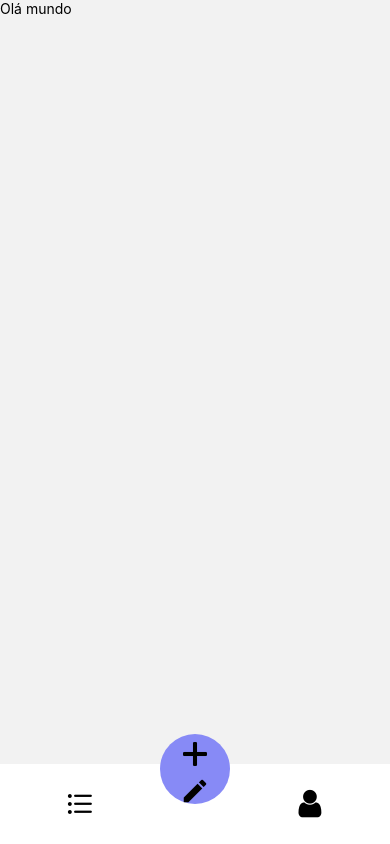
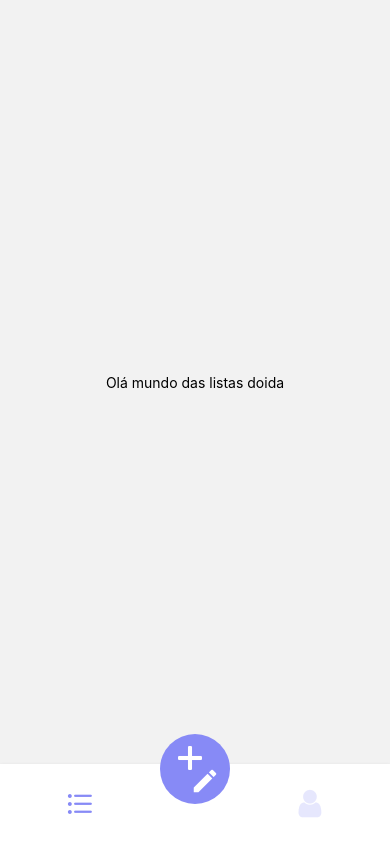
Before and after one commit to luscascarvalho/todo-lists, a React Native app in the folder my-app/: screen /BottomRoutes in a window 390 px wide. Built offline with nearby package versions, Linux system fonts and the light colour scheme.

Commit message:
feat: finalizar login e routes

```diff
--- a/my-app/src/components/customTabBar/index.tsx
+++ b/my-app/src/components/customTabBar/index.tsx
@@ -17,6 +17,7 @@ import {
   AntDesign,
   MaterialIcons,
 } from "@expo/vector-icons";
+import { themas } from "../../global/themes";
 
 interface CustomTabBarProps {
   state: any;
@@ -24,23 +25,49 @@ interface CustomTabBarProps {
 }
 
 export default function CustomTabBar({ state, navigation }: CustomTabBarProps) {
+
+  const go = (screenName: string) => {
+    navigation.navigate(screenName);
+  };
+
   return (
     <View style={style.tabArea}>
-      <TouchableOpacity style={style.tabItem}>
-        <AntDesign name="bars" style={{ fontSize: 32 }} />
+      <TouchableOpacity style={style.tabItem} onPress={() => go("List")}>
+        <AntDesign
+          name="bars"
+          style={{
+            opacity: state.index === 0 ? 1 : 0.2,
+            color: themas.color.primary,
+            fontSize: 32,
+          }}
+        />
       </TouchableOpacity>
 
       <TouchableOpacity style={style.tabItemButton}>
-        <View>
-            <Entypo name="plus" size={40}/>
+        <View style={{ width: "100%", left: 10, top: 4 }}>
+          <Entypo name="plus" size={40} color="#FFFFFF" />
         </View>
-        <View>
-        <MaterialIcons name="edit" size={30} style={{color: '#000'}}/>
+        <View
+          style={{
+            flexDirection: "row-reverse",
+            width: "100%",
+            right: 10,
+            bottom: 10,
+          }}
+        >
+          <MaterialIcons name="edit" size={30} style={{ color: "#FFFFFF" }} />
         </View>
       </TouchableOpacity>
 
-      <TouchableOpacity style={style.tabItem}>
-        <FontAwesome name="user" style={{ fontSize: 32 }} />
+      <TouchableOpacity style={style.tabItem} onPress={() => go("User")}>
+        <FontAwesome
+          name="user"
+          style={{
+            opacity: state.index === 1 ? 1 : 0.2,
+            color: themas.color.primary,
+            fontSize: 32,
+          }}
+        />
       </TouchableOpacity>
     </View>
   );
--- a/my-app/src/components/customTabBar/style.ts
+++ b/my-app/src/components/customTabBar/style.ts
@@ -5,7 +5,15 @@ export const style = StyleSheet.create({
     tabArea: {
         flexDirection: 'row',
         height: 80,
-        justifyContent: 'space-around'
+        justifyContent: 'space-around',
+        shadowColor: '#000',
+        shadowOffset: {
+            width: 0,
+            height: 3
+        },
+        shadowOpacity: 0.29,
+        shadowRadius: 4.65,
+        elevation: 7
     },
 
     tabItem: {
--- a/my-app/src/pages/list/index.tsx
+++ b/my-app/src/pages/list/index.tsx
@@ -1,11 +1,11 @@
 import React from "react";
 
-import { Text } from 'react-native';
+import { Text, View } from "react-native";
 
 export default function List() {
-    return (
-        <Text>
-            Olá mundo
-        </Text>
-    )
+  return (
+    <View style={{flex: 1, justifyContent: 'center', alignItems: 'center'}}>
+      <Text>Olá mundo das listas doida</Text>
+    </View>
+  );
 }
--- a/my-app/src/pages/login/index.tsx
+++ b/my-app/src/pages/login/index.tsx
@@ -39,7 +39,7 @@ export default function Login() {
       setTimeout(() => {
         if (email === "usuario@gmail.com" && password === "123456") {
           Alert.alert("Logado com sucesso!");
-          navigation.navigate("BottomRoutes");
+          navigation.reset({routes: [{name: "BottomRoutes"}]});
         } else {
           Alert.alert("Usuário não encontrado!");
         }
--- a/my-app/src/pages/user/index.tsx
+++ b/my-app/src/pages/user/index.tsx
@@ -1,11 +1,11 @@
 import React from "react";
 
-import { Text } from 'react-native';
+import { Text, View } from "react-native";
 
 export default function User() {
-    return (
-        <Text>
-            Olá mundo
-        </Text>
-    )
+  return (
+    <View style={{ flex: 1, justifyContent: "center", alignItems: "center" }}>
+      <Text>Olá user e ai VEI QUE SACO</Text>
+    </View>
+  );
 }
```
